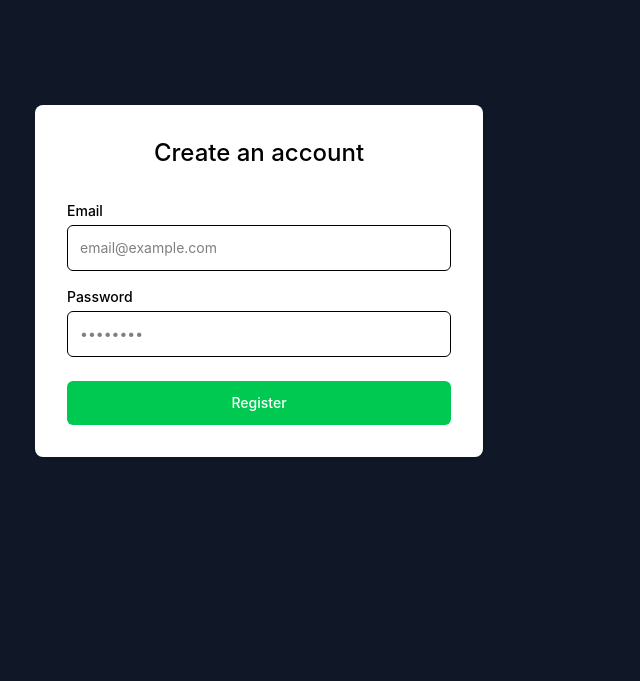
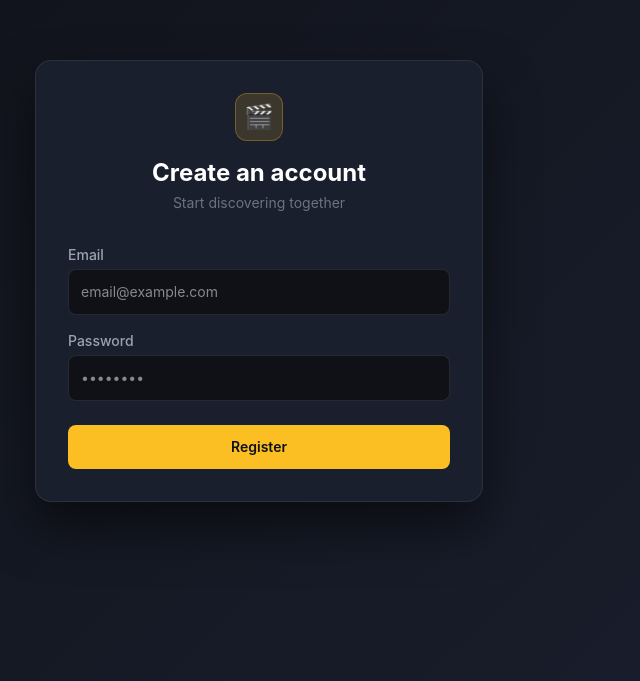
Before and after one commit to mmazzet/movie-match-app, a React (Vite) app in the folder frontend/: page /register in a window 1280 px wide. Shown: the part 119-800 px from the top of the page, without its empty margins (381-1021 px from the left). Built offline with nearby package versions, Linux system fonts and the light colour scheme; no server answers.

Commit message:
modify register login and landing page with basic layout changes

```diff
--- a/frontend/src/pages/LoginPage.tsx
+++ b/frontend/src/pages/LoginPage.tsx
@@ -32,21 +32,70 @@ function LoginPage() {
   }
 
   return (
-    <div className="min-h-screen flex items-center justify-center bg-gray-900 px-4">
-      <div className="w-full max-w-md bg-white rounded-lg shadow p-8">
-        <h1 className="text-2xl font-medium text-center mb-8">
+    <div
+      className="min-h-screen flex items-center justify-center px-4"
+      style={{
+        background: 'linear-gradient(135deg, #0f1117 0%, #1a1f2e 100%)',
+      }}
+    >
+      <div
+        className="w-full max-w-md rounded-2xl p-8"
+        style={{
+          background: '#1a1f2e',
+          border: '1px solid rgba(255,255,255,0.08)',
+          boxShadow: '0 25px 50px rgba(0,0,0,0.5)',
+        }}
+      >
+        {/* Icon */}
+        <div className="flex justify-center mb-4">
+          <div
+            className="w-12 h-12 rounded-xl flex items-center justify-center text-2xl"
+            style={{
+              background: 'rgba(251,191,36,0.15)',
+              border: '1px solid rgba(251,191,36,0.3)',
+            }}
+          >
+            🎬
+          </div>
+        </div>
+
+        <h1 className="text-2xl font-bold text-center text-white mb-1">
           Login
         </h1>
+        <p className="text-center text-sm mb-8" style={{ color: '#6b7280' }}>
+          Welcome back
+        </p>
 
-        {error && <p className="text-red-500 text-sm mb-4">{error}</p>}
+        {error && (
+          <p
+            className="text-sm mb-4 px-3 py-2 rounded-lg"
+            style={{
+              color: '#f87171',
+              background: 'rgba(248,113,113,0.1)',
+              border: '1px solid rgba(248,113,113,0.2)',
+            }}
+          >
+            {error}
+          </p>
+        )}
 
         <form onSubmit={handleSubmit} className="flex flex-col gap-4">
           <div>
-            <label className="block text-sm font-medium mb-1">Email</label>
+            <label
+              className="block text-sm font-medium mb-1"
+              style={{ color: '#9ca3af' }}
+            >
+              Email
+            </label>
             <input
               type="email"
               placeholder="email@example.com"
-              className="w-full p-3 border rounded-md text-sm outline-none"
+              className="w-full p-3 rounded-lg text-sm outline-none transition-all"
+              style={{
+                background: '#0f1117',
+                border: '1px solid rgba(255,255,255,0.1)',
+                color: '#fff',
+              }}
               value={email}
               onChange={(e) => setEmail(e.target.value)}
               required
@@ -54,11 +103,21 @@ function LoginPage() {
           </div>
 
           <div>
-            <label className="block text-sm font-medium mb-1">Password</label>
+            <label
+              className="block text-sm font-medium mb-1"
+              style={{ color: '#9ca3af' }}
+            >
+              Password
+            </label>
             <input
               type="password"
               placeholder="••••••••"
-              className="w-full p-3 border rounded-md text-sm outline-none"
+              className="w-full p-3 rounded-lg text-sm outline-none transition-all"
+              style={{
+                background: '#0f1117',
+                border: '1px solid rgba(255,255,255,0.1)',
+                color: '#fff',
+              }}
               value={password}
               onChange={(e) => setPassword(e.target.value)}
               required
@@ -68,7 +127,8 @@ function LoginPage() {
           <button
             type="submit"
             disabled={loading}
-            className="w-full py-3 mt-2 bg-orange-500 text-white rounded-md text-sm font-medium"
+            className="w-full py-3 mt-2 rounded-lg text-sm font-semibold transition-all duration-200 hover:opacity-90 active:scale-95 disabled:opacity-50"
+            style={{ background: '#fbbf24', color: '#0f1117' }}
           >
             {loading ? 'Logging in...' : 'Login'}
           </button>
--- a/frontend/src/pages/RegisterPage.tsx
+++ b/frontend/src/pages/RegisterPage.tsx
@@ -29,21 +29,70 @@ function RegisterPage() {
   }
 
   return (
-    <div className="min-h-screen flex items-center justify-center bg-gray-900 px-4">
-      <div className="w-full max-w-md bg-white rounded-lg shadow p-8">
-        <h1 className="text-2xl font-medium text-center mb-8">
+    <div
+      className="min-h-screen flex items-center justify-center px-4"
+      style={{
+        background: 'linear-gradient(135deg, #0f1117 0%, #1a1f2e 100%)',
+      }}
+    >
+      <div
+        className="w-full max-w-md rounded-2xl p-8"
+        style={{
+          background: '#1a1f2e',
+          border: '1px solid rgba(255,255,255,0.08)',
+          boxShadow: '0 25px 50px rgba(0,0,0,0.5)',
+        }}
+      >
+        {/* Icon */}
+        <div className="flex justify-center mb-4">
+          <div
+            className="w-12 h-12 rounded-xl flex items-center justify-center text-2xl"
+            style={{
+              background: 'rgba(251,191,36,0.15)',
+              border: '1px solid rgba(251,191,36,0.3)',
+            }}
+          >
+            🎬
+          </div>
+        </div>
+
+        <h1 className="text-2xl font-bold text-center text-white mb-1">
           Create an account
         </h1>
+        <p className="text-center text-sm mb-8" style={{ color: '#6b7280' }}>
+          Start discovering together
+        </p>
 
-        {error && <p className="text-red-500 text-sm mb-4">{error}</p>}
+        {error && (
+          <p
+            className="text-sm mb-4 px-3 py-2 rounded-lg"
+            style={{
+              color: '#f87171',
+              background: 'rgba(248,113,113,0.1)',
+              border: '1px solid rgba(248,113,113,0.2)',
+            }}
+          >
+            {error}
+          </p>
+        )}
 
         <form onSubmit={handleSubmit} className="flex flex-col gap-4">
           <div>
-            <label className="block text-sm font-medium mb-1">Email</label>
+            <label
+              className="block text-sm font-medium mb-1"
+              style={{ color: '#9ca3af' }}
+            >
+              Email
+            </label>
             <input
               type="email"
               placeholder="email@example.com"
-              className="w-full p-3 border rounded-md text-sm outline-none"
+              className="w-full p-3 rounded-lg text-sm outline-none"
+              style={{
+                background: '#0f1117',
+                border: '1px solid rgba(255,255,255,0.1)',
+                color: '#fff',
+              }}
               value={email}
               onChange={(e) => setEmail(e.target.value)}
               required
@@ -51,11 +100,21 @@ function RegisterPage() {
           </div>
 
           <div>
-            <label className="block text-sm font-medium mb-1">Password</label>
+            <label
+              className="block text-sm font-medium mb-1"
+              style={{ color: '#9ca3af' }}
+            >
+              Password
+            </label>
             <input
               type="password"
               placeholder="••••••••"
-              className="w-full p-3 border rounded-md text-sm outline-none"
+              className="w-full p-3 rounded-lg text-sm outline-none"
+              style={{
+                background: '#0f1117',
+                border: '1px solid rgba(255,255,255,0.1)',
+                color: '#fff',
+              }}
               value={password}
               onChange={(e) => setPassword(e.target.value)}
               required
@@ -65,7 +124,8 @@ function RegisterPage() {
           <button
             type="submit"
             disabled={loading}
-            className="w-full py-3 mt-2 bg-green-500 text-white rounded-md text-sm font-medium"
+            className="w-full py-3 mt-2 rounded-lg text-sm font-semibold transition-all duration-200 hover:opacity-90 active:scale-95 disabled:opacity-50"
+            style={{ background: '#fbbf24', color: '#0f1117' }}
           >
             {loading ? 'Creating account...' : 'Register'}
           </button>
```
Also changed, not shown: frontend/src/pages/LandingPage.tsx (+49 -12 lines).
